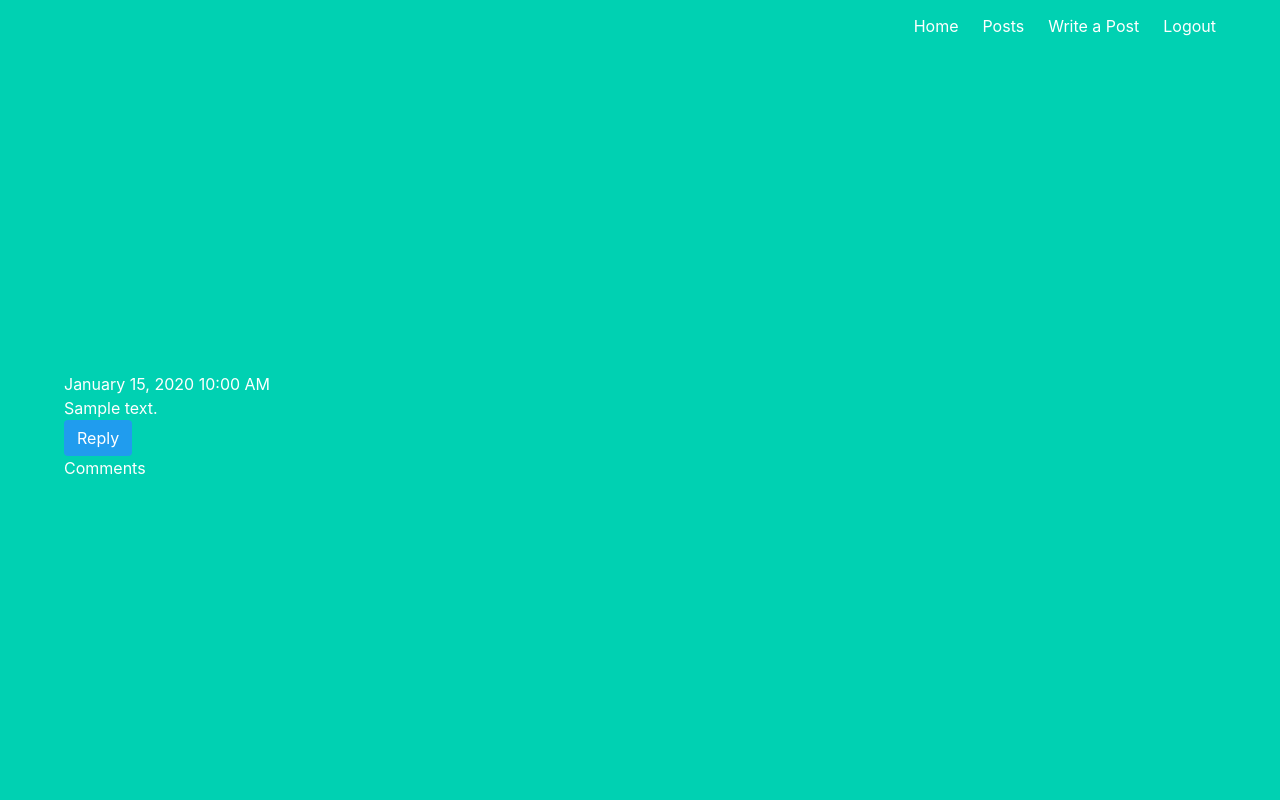
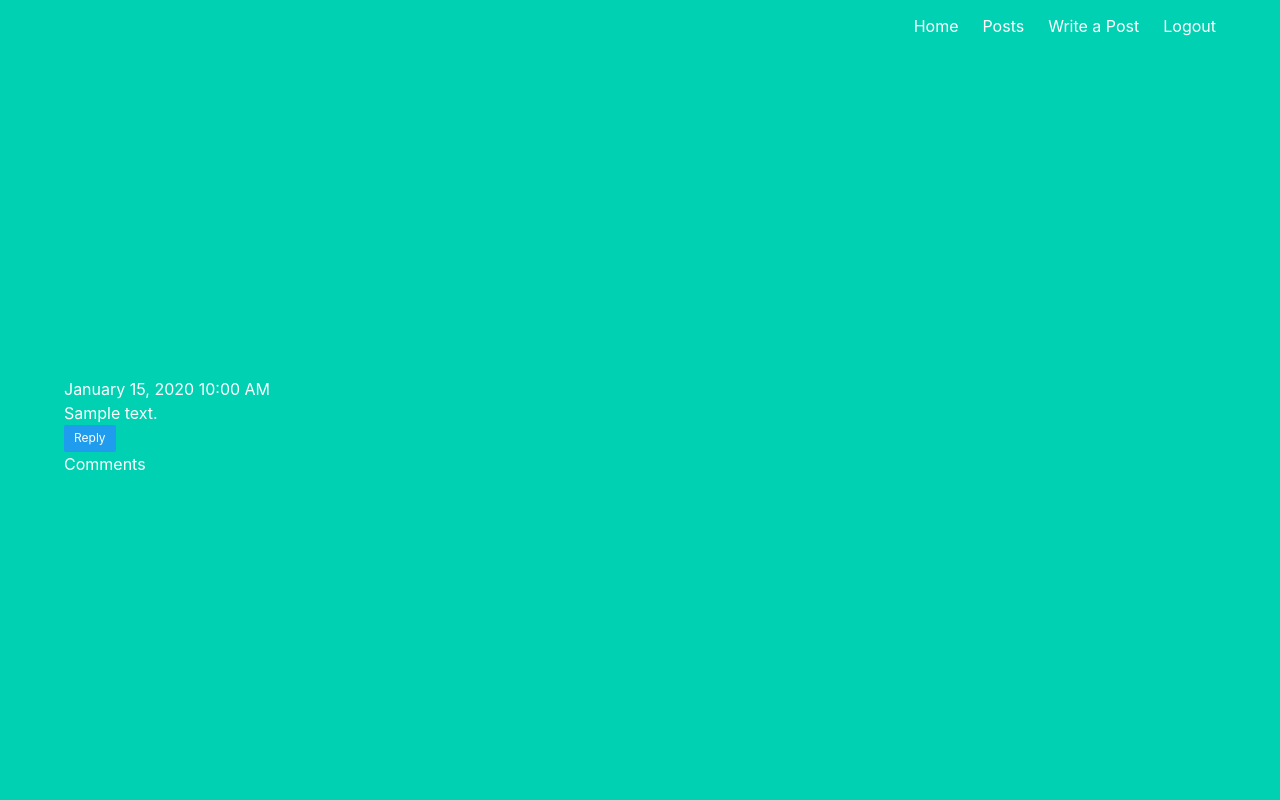
Before and after one commit to eTcilopp/FlaskDiary, a Flask app: page /individual_posts/1 in a window 1280 px wide. Run offline with Flask 3, Linux system fonts and the light colour scheme; a user stored in the database is signed in; tables that the repository leaves empty hold one stand-in row (values such as "Sample post"); parts of the project's set-up code (start-up, migrations or seed data) failed here and were passed over; some libraries are stand-ins or nearby versions.

Commit message:
added favicon

```diff
--- a/project/main.py
+++ b/project/main.py
@@ -11,7 +11,6 @@ main = Blueprint('main', __name__)
 @main.route('/')
 def index():
     return render_template('index.html')
-
 
 @main.route('/posts')
 @login_required
--- a/project/templates/base.html
+++ b/project/templates/base.html
@@ -6,6 +6,7 @@
     <meta http-equiv="X-UA-Compatible" content="IE=edge">
     <meta name="viewport" content="width=device-width, initial-scale=1">
     <title>Flask Auth Example</title>
+    <link rel="shortcut icon" href="{{ url_for('static', filename='favicon.ico') }}">
     <link rel="stylesheet" href="https://cdnjs.cloudflare.com/ajax/libs/bulma/0.7.2/css/bulma.min.css" />
     <!-- Include Quill library -->
     <link href="https://cdn.quilljs.com/1.3.6/quill.snow.css" rel="stylesheet">
--- a/project/templates/individual_post.html
+++ b/project/templates/individual_post.html
@@ -8,7 +8,7 @@
     <br>
 </h2>
 
-<button id="reply-post-btn" class="button is-info">Reply</button>
+<button id="reply-post-btn" class="button is-small is-info">Reply</button>
 
 <div class="box" id="reply-post-form" style="display: none;">
     <form method="post">
@@ -29,7 +29,7 @@
             <p>{{ comment.author.name }}</p>
             <br>
             <p>{{ comment.text|safe }}</p>
-            <button id="reply-comment-btn-{{ comment.id }}" class="button is-info reply-btn" data-comment-id="{{ comment.id }}">Reply</button>
+            <button id="reply-comment-btn-{{ comment.id }}" class="button is-small is-info reply-btn" data-comment-id="{{ comment.id }}">Reply</button>
 
             <div class="box" id="reply-comment-form-{{ comment.id }}" style="display: none;">
                 <form method="post">
```
